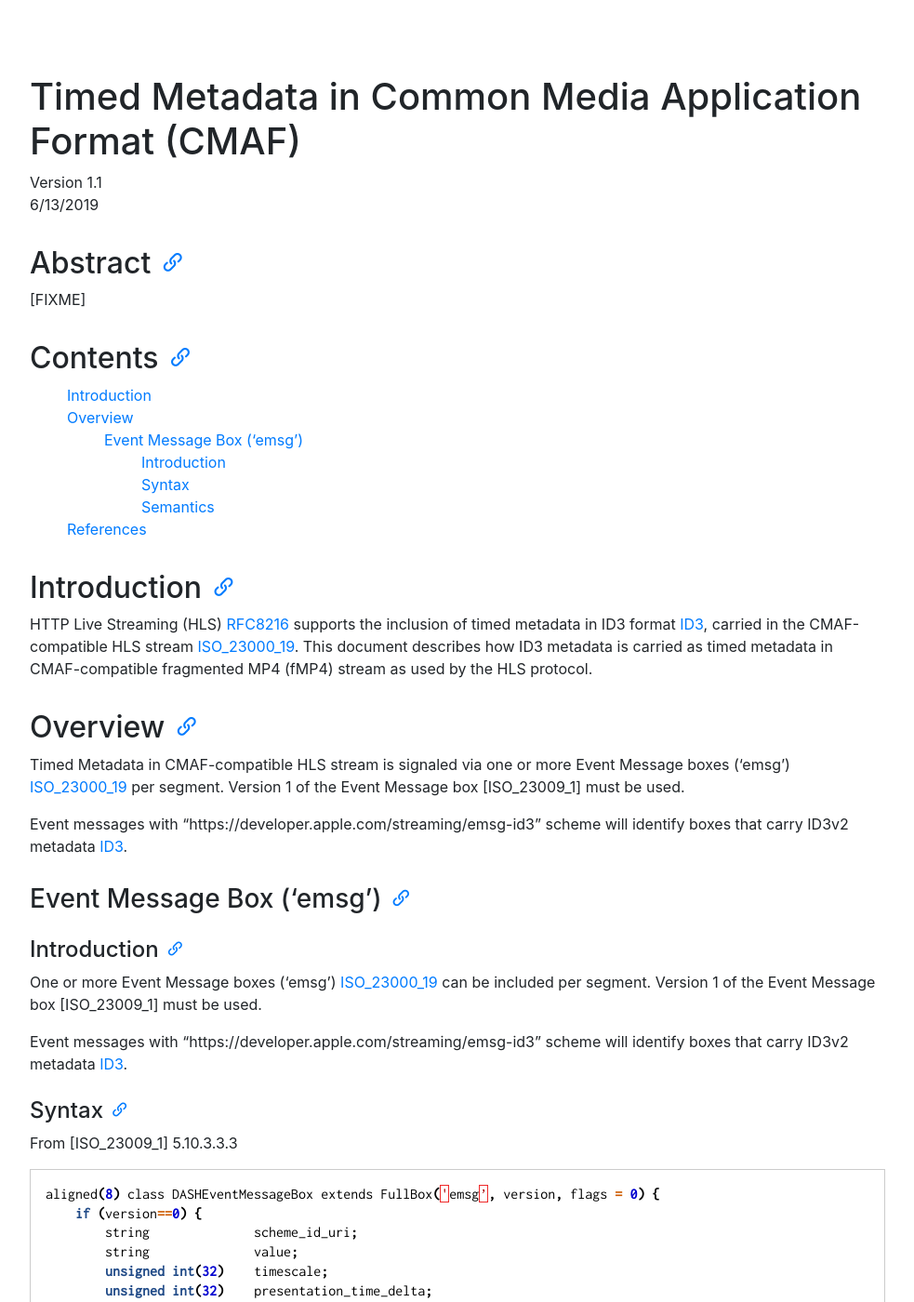
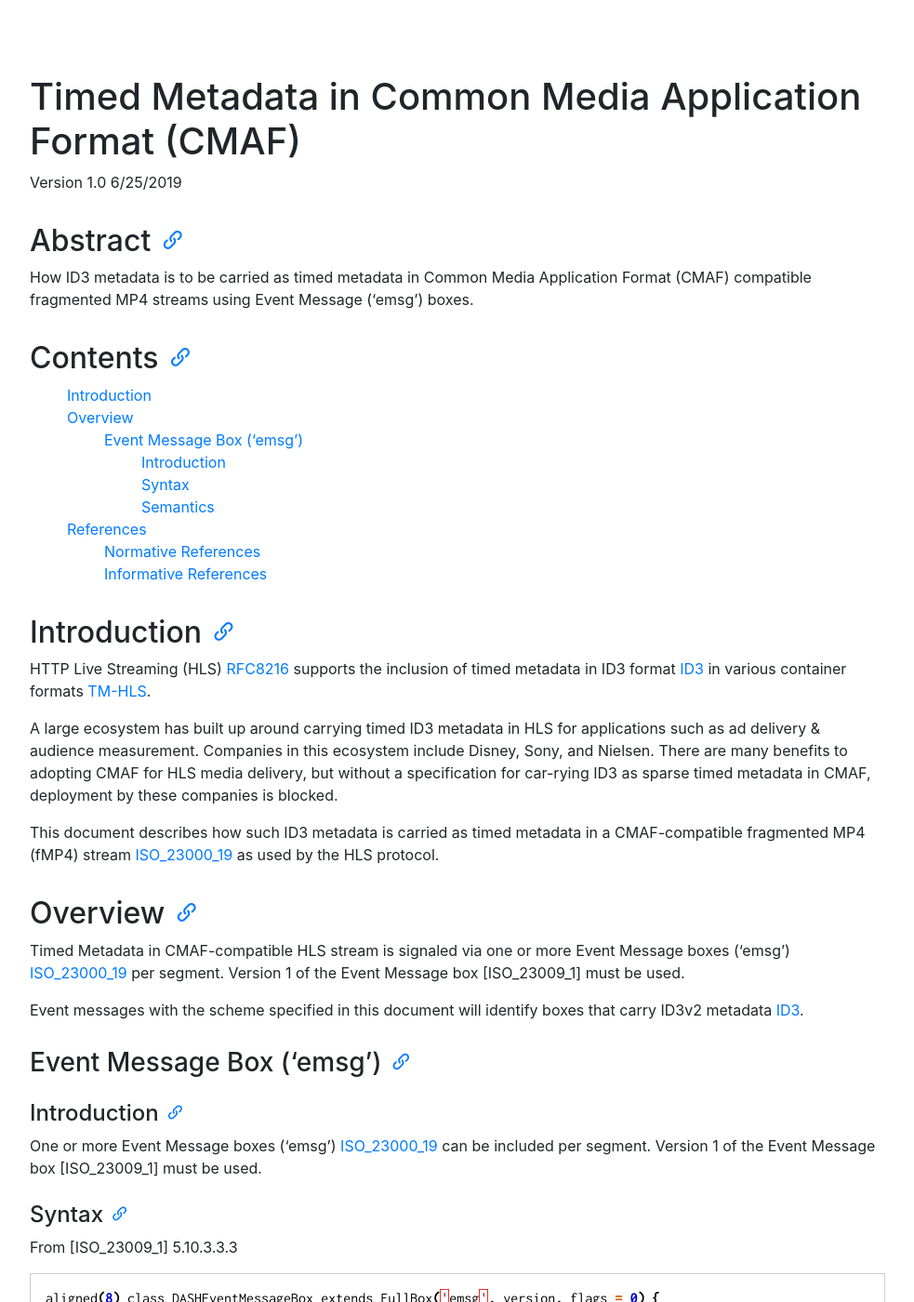
Before and after one commit to AOMediaCodec/id3-emsg, a Jekyll site: the page built from index.md, in a window 1280 px wide and 1400 px high. Shown: the whole window at 93% size, without its empty margins (53-1036 px from the left). Built offline with Jekyll 4.4.1, drawn with Linux system fonts in a browser that asks for light colours; nearby versions of some CDN libraries; some of the changed text lies outside the part shown.

Commit message:
Update av1-id3.md
1) Change version to 1.0 and date to today.
2) Add abstract
3) Revise introduction to provide more information on supported scenarios
4) replace Apple specific scheme identifer with AOM identifer
5) Fix formating in CMAF reference
6) add reference to developer documentation
7) Distinquish normative from informative references

```diff
--- a/av1-id3.md
+++ b/av1-id3.md
@@ -3,13 +3,13 @@ Timed Metadata in Common Media Application Format (CMAF)
 ========================================================
 {:.no_toc }
 
-Version 1.1
-6/13/2019
+Version 1.0
+6/25/2019
 
 ## Abstract
 {:.no_toc }
 
-[FIXME]
+How ID3 metadata is to be carried as timed metadata in Common Media Application Format (CMAF) compatible fragmented MP4 streams using Event Message ('emsg') boxes.
 
 
 ## Contents
@@ -21,20 +21,17 @@ Version 1.1
 
 ## Introduction
 
-HTTP Live Streaming (HLS) [RFC8216] supports the inclusion of timed metadata in
-ID3 format [ID3], carried in the CMAF-compatible HLS stream [ISO_23000_19]. This
-document describes how ID3 metadata is carried as timed metadata in
-CMAF-compatible fragmented MP4 (fMP4) stream as used by the HLS protocol.
+HTTP Live Streaming (HLS) [RFC8216] supports the inclusion of timed metadata in ID3 format [ID3] in various container formats [TM-HLS].
 
+A large ecosystem has built up around carrying timed ID3 metadata in HLS for applications such as ad delivery & audience measurement. Companies in this ecosystem include Disney, Sony, and Nielsen. There are many benefits to adopting CMAF for HLS media delivery, but without a specification for car-rying ID3 as sparse timed metadata in CMAF, deployment by these companies is blocked.
+
+This document describes how such ID3 metadata is carried as timed metadata in a CMAF-compatible fragmented MP4 (fMP4) stream [ISO_23000_19] as used by the HLS protocol.
 
 ## Overview
 
-Timed Metadata in CMAF-compatible HLS stream is signaled via one or more Event
-Message boxes ('emsg') [ISO_23000_19] per segment. Version 1 of the Event
-Message box [ISO_23009_1] must be used.
+Timed Metadata in CMAF-compatible HLS stream is signaled via one or more Event Message boxes ('emsg') [ISO_23000_19] per segment. Version 1 of the Event Message box [ISO_23009_1] must be used.
 
-Event messages with "https://developer.apple.com/streaming/emsg-id3" scheme will
-identify boxes that carry ID3v2 metadata [ID3].
+Event messages with the scheme specified in this document will identify boxes that carry ID3v2 metadata [ID3].
 
 
 ### Event Message Box ('emsg')
@@ -42,11 +39,7 @@ identify boxes that carry ID3v2 metadata [ID3].
 
 #### Introduction
 
-One or more Event Message boxes ('emsg') [ISO_23000_19] can be included per
-segment. Version 1 of the Event Message box [ISO_23009_1] must be used.
-
-Event messages with "https://developer.apple.com/streaming/emsg-id3" scheme will
-identify boxes that carry ID3v2 metadata [ID3].
+One or more Event Message boxes ('emsg') [ISO_23000_19] can be included per segment. Version 1 of the Event Message box [ISO_23009_1] must be used.
 
 
 #### Syntax
@@ -54,7 +47,7 @@ identify boxes that carry ID3v2 metadata [ID3].
 From [ISO_23009_1] 5.10.3.3.3
 
 ~~~~~ c
-aligned(8) class DASHEventMessageBox extends FullBox('emsg’, version, flags = 0) {
+aligned(8) class DASHEventMessageBox extends FullBox('emsg', version, flags = 0) {
     if (version==0) {
         string              scheme_id_uri;
         string              value;
@@ -77,40 +70,42 @@ aligned(8) class DASHEventMessageBox extends FullBox('emsg’, version, flags =
 
 #### Semantics
 
-`scheme_id_uri` set to "https://developer.apple.com/streaming/emsg-id3" to
-identify ID3v2 metadata [ID3].
+`scheme_id_uri` set to "https://aomedia.org/emsg/ID3" to identify ID3v2 metadata [ID3].
 
-`value` may either be an absolute or relative user-specified URI which defines
-the semantics of the id field. Any relative URI is considered to be relative to
-the scheme_id_uri.
+`value` may either be an absolute or relative user-specified URI which defines the semantics of the id field. Any relative URI is considered to be relative to the scheme_id_uri.
 
-`message_data` contains complete ID3 version 2.x.x data [ID3].
+`message_data` contains complete ID3 version 2.4 data [ID3].
+
 
 
 ## References
 
 The following documents are cited in this specification
 
-  * **[RFC8216]**
-    IETF RFC 8216 “HTTP Live Streaming”, August 2017
+#### Normative References
 
   * **[ISO_23000_19]**
     International Organization for Standardization, "Information
     technology -- Multimedia application format (MPEG-A)
     -- Part 19: Common media application format (CMAF) for segmented media",
-    ISO/IEC 23000-19:2018(E), 2018,
+    ISO/IEC 23000-19:2018(E), 2018, <http://www.iso.org/iso/catalogue_detail?csnumber=71975>.
 
-  * **ISO_23009_1**
+#### Informative References
+
+  * **[RFC8216]**
+    IETF RFC 8216 "HTTP Live Streaming", August 2017
+
+  * **[ISO_23009_1]**
     International Organization for Standardization, "Information
     technology -- Dynamic adaptive streaming over HTTP (DASH)
     -- Part 1: Media presentation description and segment formats", ISO/IEC
     23009-1:2014(E): Draft third edition, 2018-07-26
 
   * **[ID3]**
-    ID3.org, "The ID3 audio file data tagging format"
+    ID3.org, "The ID3 audio file data tagging format", <http://www.id3.org/Developer_Information>.
 
 
 [RFC8216]: https://tools.ietf.org/html/rfc8216
 [ISO_23000_19]: http://www.iso.org/iso/catalogue_detail?csnumber=71975
 [ID3]: http://www.id3.org/Developer_Information
-[AV1]: https://aomedia.org/av1-bitstream-and-decoding-process-specification/
+[TM-HLS]: https://developer.apple.com/library/archive/documentation/AudioVideo/Conceptual/HTTP_Live_Streaming_Metadata_Spec/Introduction/Introduction.html
```
